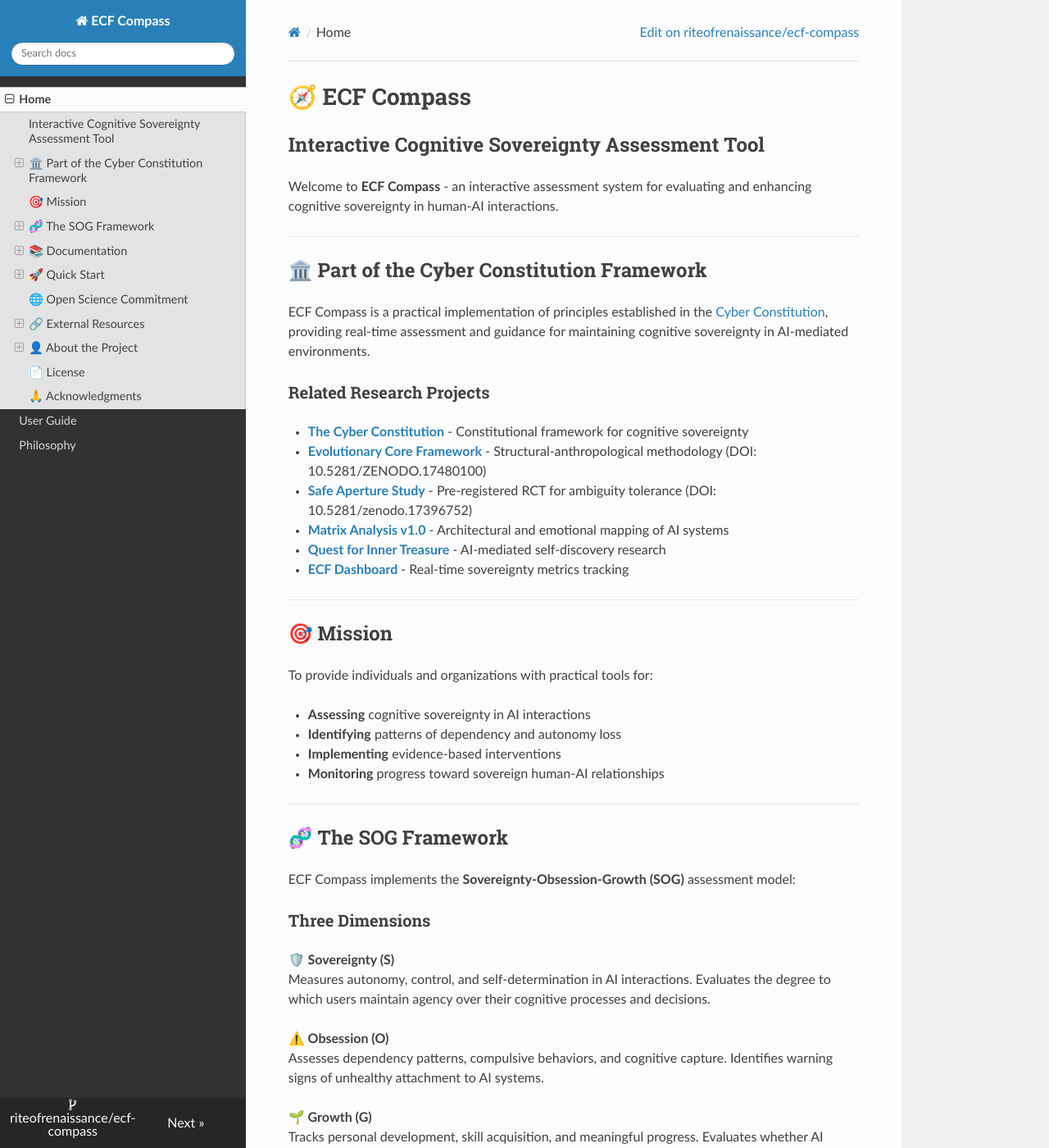
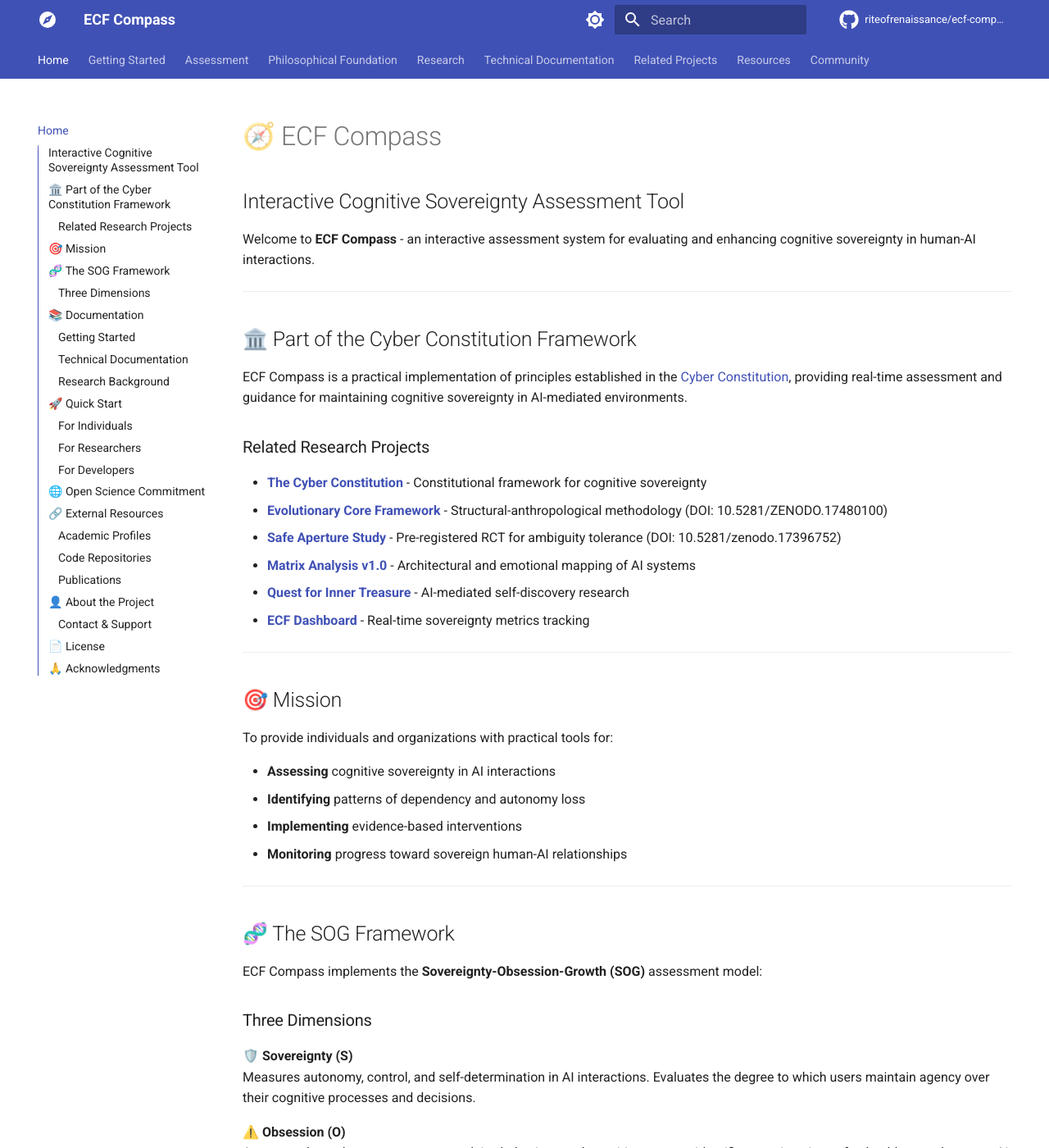
Before and after one commit to riteofrenaissance/ecf-compass, an MkDocs documentation site: the page built from docs/index.md, in a window 1280 px wide and 1400 px high. Shown: the whole window at 82% size. Built offline with MkDocs 1.6.1 and Material for MkDocs 9.7.7, drawn with Linux system fonts in a browser that asks for light colours; nearby versions of some CDN libraries; comment, search, counter and statistics services are not loaded; the version menu is left out; some of the changed text lies outside the part shown.

Commit message:
Add files via upload

```diff
--- a/mkdocs.yml
+++ b/mkdocs.yml
@@ -16,30 +16,184 @@
 
 # Configuration
 theme:
-  name: readthedocs
+  name: material
   language: en
+
+  # Color scheme
+  palette:
+    # Light mode
+    - scheme: default
+      primary: indigo
+      accent: deep purple
+      toggle:
+        icon: material/brightness-7
+        name: Switch to dark mode
+
+    # Dark mode
+    - scheme: slate
+      primary: indigo
+      accent: deep purple
+      toggle:
+        icon: material/brightness-4
+        name: Switch to light mode
+
+  # Font
+  font:
+    text: Roboto
+    code: Roboto Mono
+
+  # Features
+  features:
+    - navigation.instant      # Instant loading
+    - navigation.tracking     # URL tracking
+    - navigation.tabs         # Top-level tabs
+    - navigation.sections     # Collapsible sections
+    - navigation.expand       # Expand all sections
+    - navigation.top          # Back to top button
+    - search.suggest          # Search suggestions
+    - search.highlight        # Highlight search terms
+    - search.share            # Share search results
+    - toc.integrate           # Integrate table of contents
+    - content.code.copy       # Copy code button
+    - content.tabs.link       # Link tabs across pages
+
+  # Logo and favicon
+  icon:
+    logo: material/compass
+    repo: fontawesome/brands/github
 
 # Extensions
 markdown_extensions:
+  # Python Markdown
+  - abbr
+  - admonition
+  - attr_list
+  - def_list
+  - footnotes
+  - md_in_html
+  - tables
   - toc:
       permalink: true
       toc_depth: 3
-  - tables
-  - fenced_code
-  - admonition
+
+  # Python Markdown Extensions
+  - pymdownx.arithmatex:
+      generic: true
+  - pymdownx.betterem:
+      smart_enable: all
+  - pymdownx.caret
+  - pymdownx.details
+  - pymdownx.emoji:
+      emoji_index: !!python/name:material.extensions.emoji.twemoji
+      emoji_generator: !!python/name:material.extensions.emoji.to_svg
+  - pymdownx.highlight:
+      anchor_linenums: true
+      line_spans: __span
+      pygments_lang_class: true
+  - pymdownx.inlinehilite
+  - pymdownx.keys
+  - pymdownx.mark
+  - pymdownx.smartsymbols
+  - pymdownx.superfences:
+      custom_fences:
+        - name: mermaid
+          class: mermaid
+          format: !!python/name:pymdownx.superfences.fence_code_format
+  - pymdownx.tabbed:
+      alternate_style: true
+  - pymdownx.tasklist:
+      custom_checkbox: true
+  - pymdownx.tilde
 
 # Plugins
 plugins:
   - search
 
+# Extra
+extra:
+  # Social links
+  social:
+    - icon: fontawesome/brands/github
+      link: https://github.com/riteofrenaissance
+      name: GitHub Organization
+    - icon: fontawesome/solid/book
+      link: https://zenodo.org/communities/riteofrenaissance
+      name: Zenodo Repository
+    - icon: fontawesome/brands/orcid
+      link: https://orcid.org/0009-0003-8903-0029
+      name: ORCID Profile
+
+  # Analytics (optional - add if needed)
+  # analytics:
+  #   provider: google
+  #   property: G-XXXXXXXXXX
+
+  # Version
+  version:
+    provider: mike
+    default: stable
+
+  # Consent (GDPR compliance)
+  consent:
+    title: Cookie consent
+    description: >-
+      We use cookies to recognize your repeated visits and preferences, as well
+      as to measure the effectiveness of our documentation and whether users
+      find what they're searching for. With your consent, you're helping us to
+      make our documentation better.
+
 # Navigation
 nav:
   - Home: index.md
-  - User Guide: guide.md
-  - Philosophy: philosophy.md
 
-# Extra CSS
-extra_css: []
+  - Getting Started:
+    - User Guide: guide.md
+    - Quick Start: quickstart.md
+    - FAQ: faq.md
 
-# Extra JavaScript
-extra_javascript: []
+  - Assessment:
+    - SOG Manual: sog-manual.md
+    - Take Assessment: assessment.md
+    - Understanding Results: results.md
+    - Intervention Protocols: interventions.md
+
+  - Philosophical Foundation:
+    - Overview: philosophy.md
+    - Kantian Ethics: kant.md
+    - Hegelian Dialectics: hegel.md
+    - Contemporary Application: application.md
+
+  - Research:
+    - Theoretical Framework: theory.md
+    - Validation Studies: validation.md
+    - Case Studies: cases.md
+    - Research Protocols: protocols.md
+
+  - Technical Documentation:
+    - API Reference: api.md
+    - Assessment Algorithms: algorithms.md
+    - Data Privacy: privacy.md
+    - Integration Guide: integration.md
+
+  - Related Projects:
+    - Cyber Constitution: cyber-constitution.md
+    - Evolutionary Core Framework: ecf-framework.md
+    - Safe Aperture Study: safe-aperture.md
+    - Matrix Analysis: matrix-analysis.md
+    - Research Portfolio: portfolio.md
+
+  - Resources:
+    - Glossary: glossary.md
+    - References: references.md
+    - Contributing: contributing.md
+    - License: license.md
+
+  - Community:
+    - Discussion Forum: https://github.com/riteofrenaissance/ecf-compass/discussions
+    - Report Issues: https://github.com/riteofrenaissance/ecf-compass/issues
+    - Contribute: https://github.com/riteofrenaissance/ecf-compass/blob/main/CONTRIBUTING.md
+
+# Watch (for local development)
+watch:
+  - docs
+  - mkdocs.yml
```
